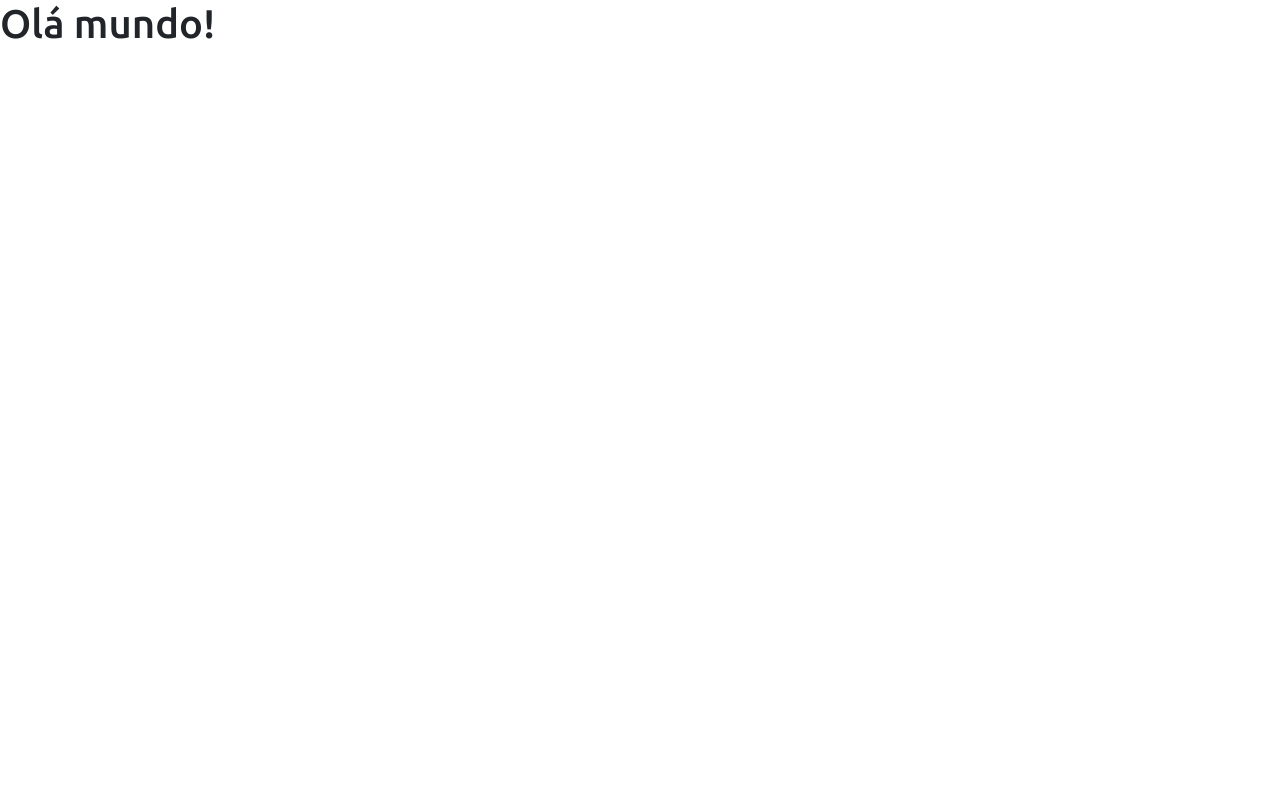
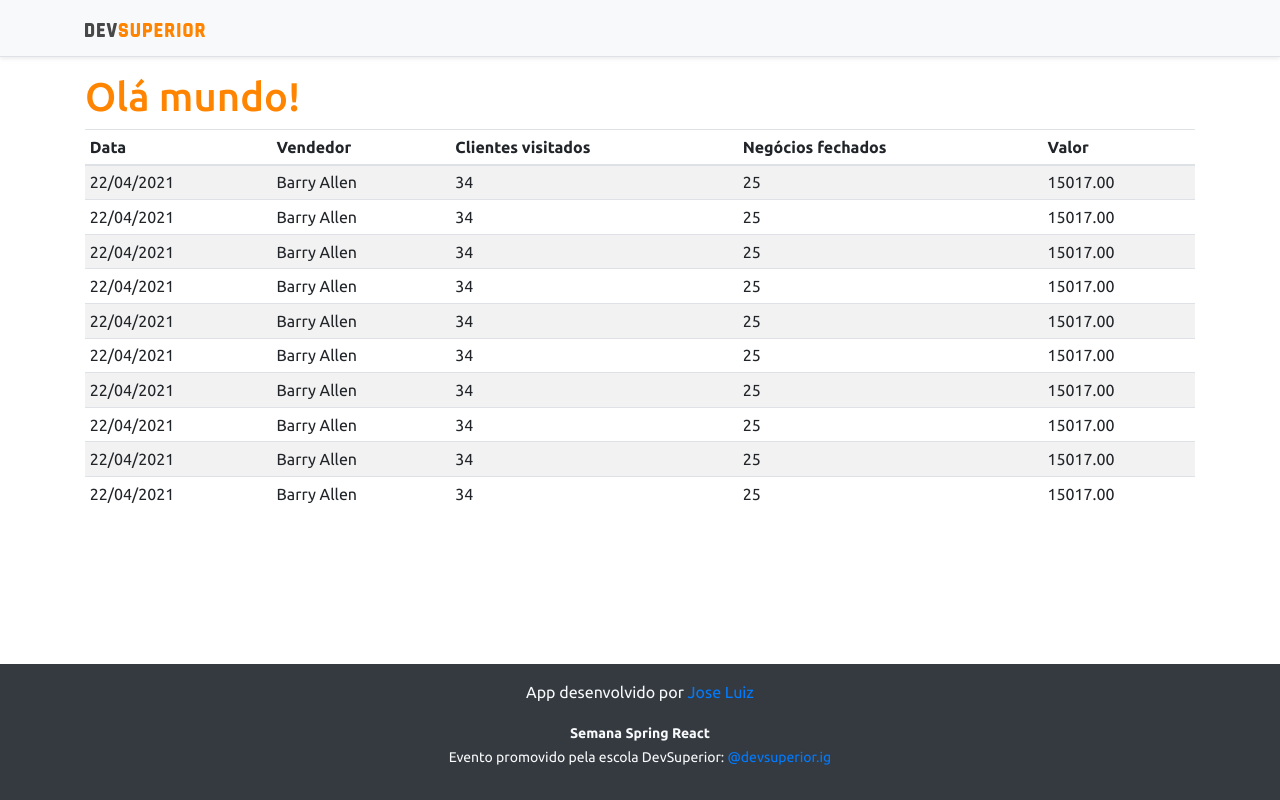
Before and after one commit to josebr67/projeto-sds3, a React (Create React App) app in the folder frontend/: page / in a window 1280 px wide. Built offline with nearby package versions, Linux system fonts and the light colour scheme.

Commit message:
Basic static components

```diff
--- a/frontend/src/App.tsx
+++ b/frontend/src/App.tsx
@@ -1,10 +1,18 @@
+import DataTable from "components/DataTable";
+import Footer from "components/Footer";
+import NavBar from "components/NavBar";
 
 
 function App() {
   return (
-    <div >
-      <h1>Olá mundo!</h1>
-    </div>
+    < >
+      <NavBar />
+      <div className="container">
+      <h1 className="text-primary">Olá mundo!</h1>
+      <DataTable />
+      </div>
+      <Footer />
+    </>
   );
 }
 
--- /dev/null
+++ b/frontend/src/components/DataTable/index.tsx
@@ -0,0 +1,92 @@
+const DataTable = () => {
+    return (
+        <div className="table-responsive">
+        <table className="table table-striped table-sm">
+            <thead>
+                <tr>
+                    <th>Data</th>
+                    <th>Vendedor</th>
+                    <th>Clientes visitados</th>
+                    <th>Negócios fechados</th>
+                    <th>Valor</th>
+                </tr>
+            </thead>
+            <tbody>
+                <tr>
+                    <td>22/04/2021</td>
+                    <td>Barry Allen</td>
+                    <td>34</td>
+                    <td>25</td>
+                    <td>15017.00</td>
+                </tr>
+                <tr>
+                    <td>22/04/2021</td>
+                    <td>Barry Allen</td>
+                    <td>34</td>
+                    <td>25</td>
+                    <td>15017.00</td>
+                </tr>
+                <tr>
+                    <td>22/04/2021</td>
+                    <td>Barry Allen</td>
+                    <td>34</td>
+                    <td>25</td>
+                    <td>15017.00</td>
+                </tr>
+                <tr>
+                    <td>22/04/2021</td>
+                    <td>Barry Allen</td>
+                    <td>34</td>
+                    <td>25</td>
+                    <td>15017.00</td>
+                </tr>
+                <tr>
+                    <td>22/04/2021</td>
+                    <td>Barry Allen</td>
+                    <td>34</td>
+                    <td>25</td>
+                    <td>15017.00</td>
+                </tr>
+                <tr>
+                    <td>22/04/2021</td>
+                    <td>Barry Allen</td>
+                    <td>34</td>
+                    <td>25</td>
+                    <td>15017.00</td>
+                </tr>
+                <tr>
+                    <td>22/04/2021</td>
+                    <td>Barry Allen</td>
+                    <td>34</td>
+                    <td>25</td>
+                    <td>15017.00</td>
+                </tr>
+                <tr>
+                    <td>22/04/2021</td>
+                    <td>Barry Allen</td>
+                    <td>34</td>
+                    <td>25</td>
+                    <td>15017.00</td>
+                </tr>
+                <tr>
+                    <td>22/04/2021</td>
+                    <td>Barry Allen</td>
+                    <td>34</td>
+                    <td>25</td>
+                    <td>15017.00</td>
+                </tr>
+                <tr>
+                    <td>22/04/2021</td>
+                    <td>Barry Allen</td>
+                    <td>34</td>
+                    <td>25</td>
+                    <td>15017.00</td>
+                </tr>
+
+            </tbody>
+        </table>
+    </div>
+    );
+  };
+
+  export default DataTable;
--- /dev/null
+++ b/frontend/src/components/Footer/index.tsx
@@ -0,0 +1,34 @@
+const Footer = () => {
+  return (
+    <footer className="footer mt-auto py-3 bg-dark">
+      <div className="container">
+        <p className="text-light">
+          App desenvolvido por{" "}
+          <a
+            href="https://github.com/josebr67"
+            target="_blank"
+            rel="noreferrer"
+          >
+            Jose Luiz
+          </a>
+        </p>
+        <p className="text-light">
+          <small>
+            <strong>Semana Spring React</strong>
+            <br />
+            Evento promovido pela escola DevSuperior:{" "}
+            <a
+              href="https://instagram.com/devsuperior.ig"
+              target="_blank"
+              rel="noreferrer"
+            >
+              @devsuperior.ig
+            </a>
+          </small>
+        </p>
+      </div>
+    </footer>
+  );
+};
+
+export default Footer;
--- /dev/null
+++ b/frontend/src/components/NavBar/index.tsx
@@ -0,0 +1,14 @@
+import ImgDsDark from 'assets/img/ds_dark.svg';
+const  NavBar = () =>{
+    return (
+        <div className="d-flex flex-column flex-md-row align-items-center p-3 px-md-4 mb-3 bg-light border-bottom shadow-sm">
+        <div className="container">
+          <nav className="my-2 my-md-0 mr-md-3">
+            <img src={ImgDsDark} alt="DevSuperior" width="120" />
+          </nav>
+        </div>
+      </div>
+    );
+  }
+
+  export default NavBar;
--- a/frontend/src/index.tsx
+++ b/frontend/src/index.tsx
@@ -1,7 +1,8 @@
 import React from 'react';
+import ReactDOM from 'react-dom';
 import 'bootstrap/dist/css/bootstrap.css';
 import 'assets/css/styles.css';
-import ReactDOM from 'react-dom';
+
 
 import App from './App';
 
```
Also changed, not shown: frontend/src/assets/img/ds_dark.svg (added).
